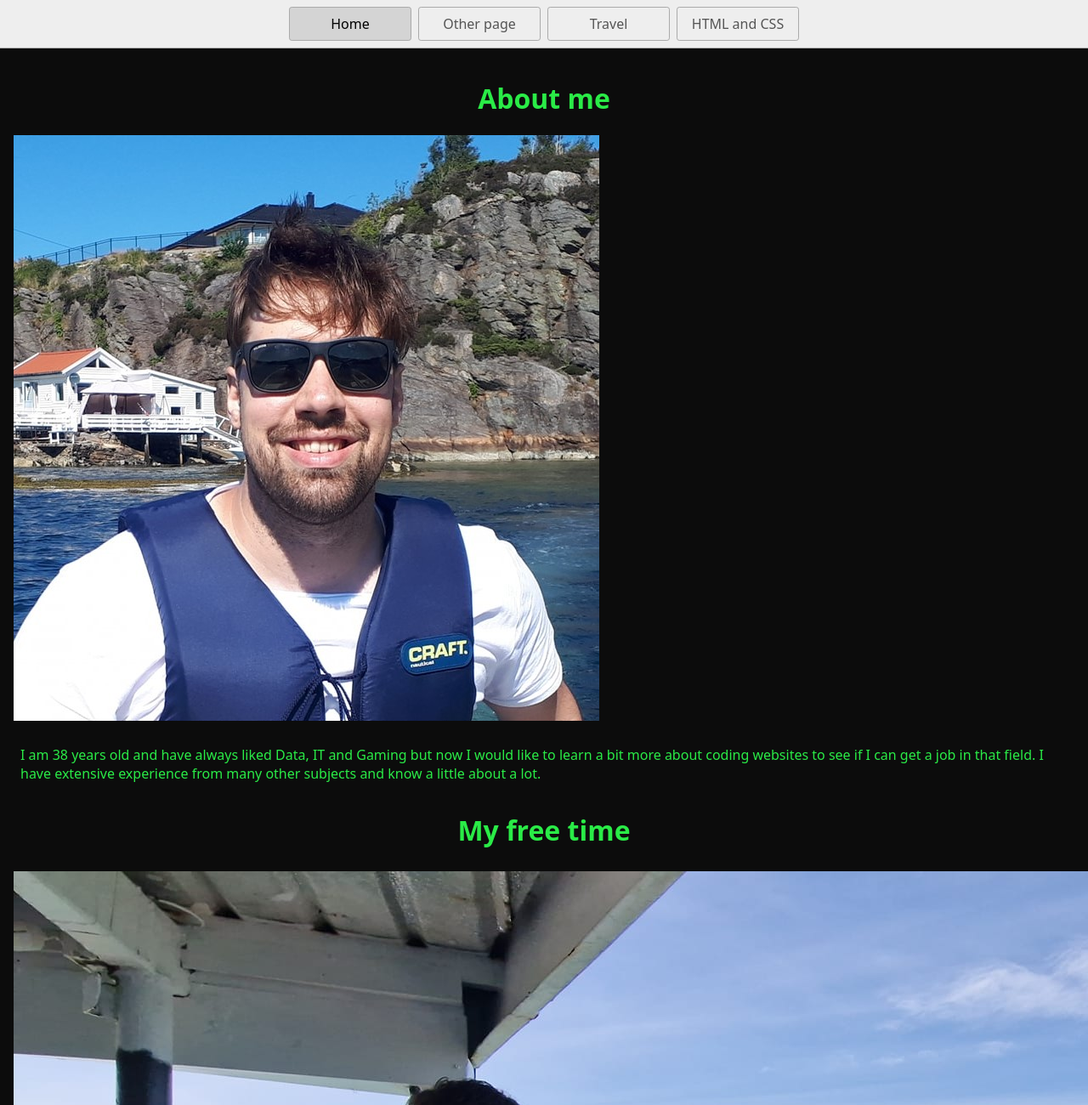
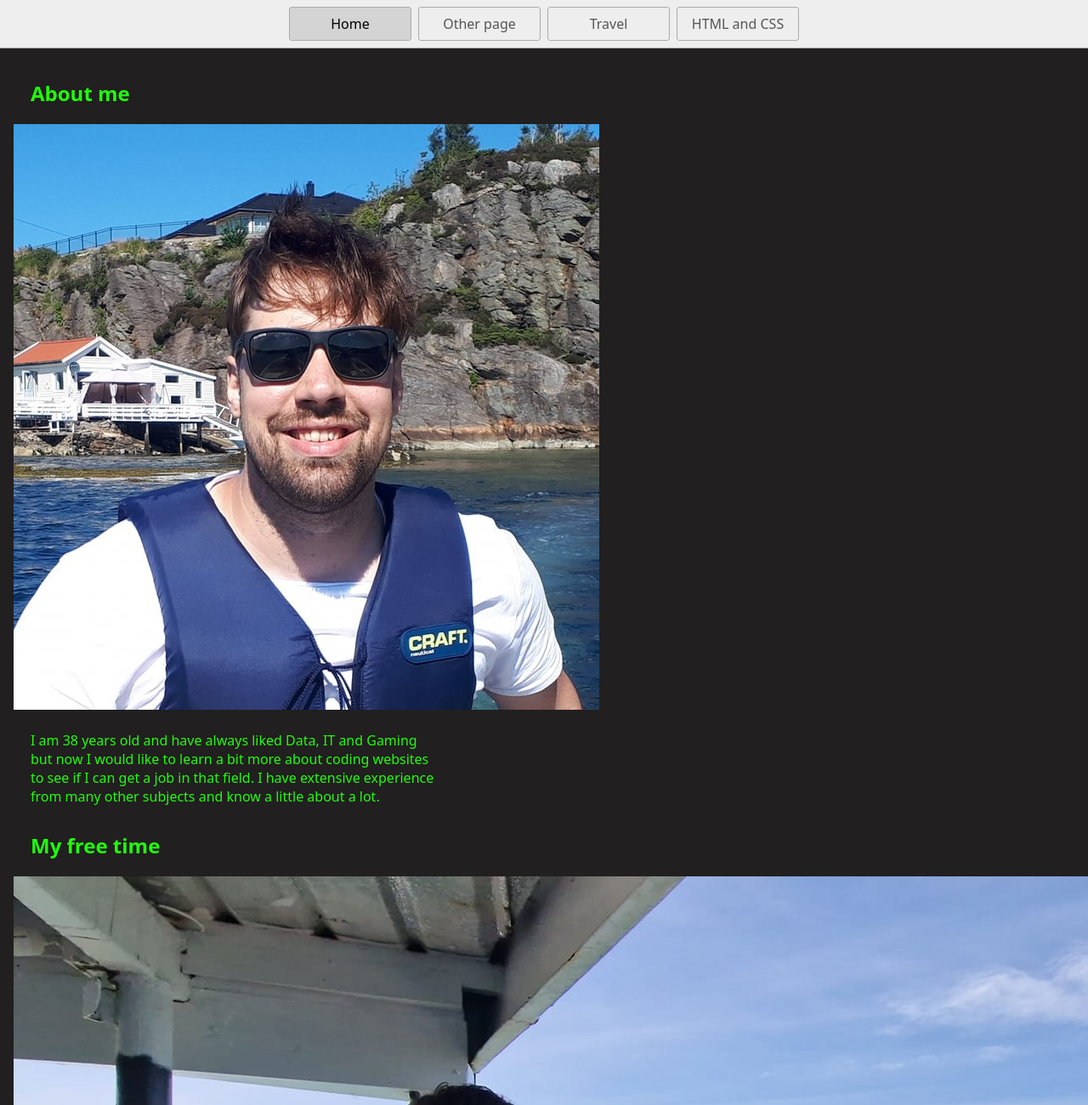
Before and after one commit to Enforsix/stackblitz-starters-nrhaad, a website: page index.html in a window 1280 px wide. Shown: the top 1300 px of the page at 85% size. Drawn offline with Linux system fonts and the light colour scheme.

Commit message:
bildr og rammer

```diff
--- a/index.html
+++ b/index.html
@@ -20,11 +20,11 @@
     </nav>
     <main>
       <h1>About me</h1>
-      <img src="/bilder/PROF 3.jpg" alt="dud in bout">
+      <img src="/bilder/PROF 3.jpg" alt="man in a boat">
       <p>I am 38 years old and have always liked Data, IT and Gaming but now I would like to learn a bit more about coding websites to see if I can get a job in that field.
          I have extensive experience from many other subjects and know a little about a lot.</p>
       <h2>My free time</h2>
-      <img src="/bilder/reise båt 1.jpg" alt="dud in bout">
+      <img src="/bilder/reise båt 1.jpg" alt="man looking out over the sea">
       <p>In my free time, I like to travel to a place I haven't been before that has something exciting to see and something new to experience.
          I also try to go swimming, climb or have a ride on my road bike 2-3 times a week.</p>
 
--- a/styles.css
+++ b/styles.css
@@ -5,8 +5,8 @@
 body {
   margin: 0;
   font-family: system-ui, sans-serif;
-  color: black;
-  background-color: rgb(12, 12, 12);
+  color: rgb(228, 211, 211);
+  background-color: rgb(33, 31, 31);
 }
 
 nav {
@@ -37,26 +37,31 @@ nav a[aria-current='page'] {
 }
 
 main {
+  color: #21FC0D;
   padding: 1rem;
-
 }
 
 h1 {
-  color: #2aeb47;
-  text-align: center;
+  color: #21FC0D;
   font-weight: bold;
-  font-size: 2rem;
+  font-size: 1.5rem;
 }
 
-h2 {
-  color: #2aeb47;
-  text-align: center;
-  font-weight: bold;
-  font-size: 2rem;
+h1{
+width: 500px;
+border: 0cap solid green;
+padding: 10px;
+margin: 10px;
 }
 
-P {
-  color: #2aeb47;
-  text-align: left;
-  padding: 0.5rem;
-}
+p{
+  width: 500px;
+  border: 01pxcap solid green;
+  padding: 10px;
+  margin: 10px;}
+
+h2 {
+  width: 500px;
+  border: 0cap solid green;
+  padding: 10px;
+  margin: 10px;}
```
Also changed, not shown: page2.html (line endings or trailing spaces).
